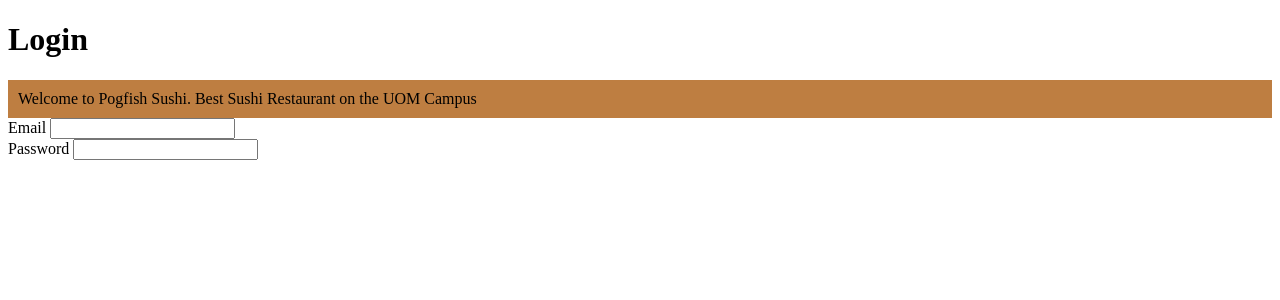
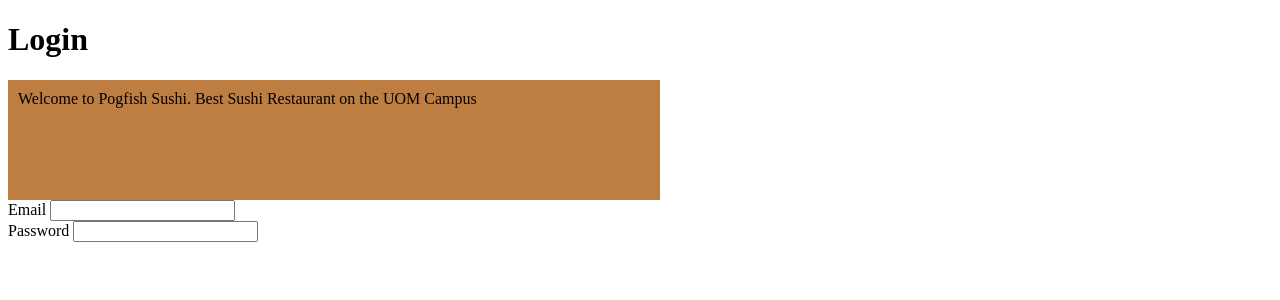
Before and after one commit to MaximCamilleri/Sushi-Restaurant-Template, a PHP site: page / in a window 1280 px wide. Shown: the top 300 px of the page. Run offline with PHP 8.4, Linux system fonts and the light colour scheme.

Commit message:
updating css

```diff
--- a/loginCSS.css
+++ b/loginCSS.css
@@ -1,4 +1,6 @@
 #welcome{
     background-color: rgb(190, 126, 65);
     padding: 10px;
+    width: 50%;
+    height: 100px;
 }
```
